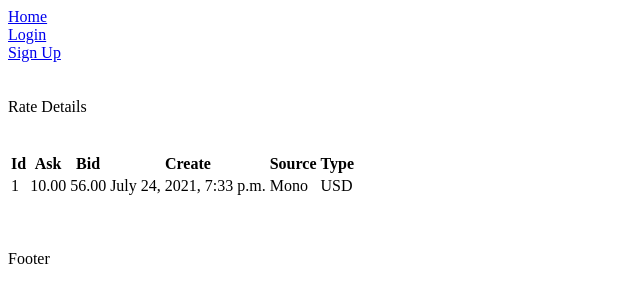
After one commit to MischaelT/pr_AgregateIt, a Django app: page /rate/details/1/ in a window 1280 px wide. The commit adds this page. Shown: the top 303 px of the page, without its empty margins (0-640 px from the left). Run offline with Django 3.2, Linux system fonts and the light colour scheme; data comes from the database, SQL or seed files in the repository; both versions use the stored data as it was after the commit.

Commit message:
8-th homework+classwork: created Source Model, CRUD methods was implemented for rate model and source model

```diff
--- a/app/currency/models.py
+++ b/app/currency/models.py
@@ -14,4 +14,10 @@ class ContactUs(models.Model):
     subject = models.CharField(max_length=128)
     message = models.TextField()
 
+
+class Source(models.Model):
+    name = models.CharField(max_length=64)
+    source_url = models.CharField(max_length=256)
+
+
 # оставшиеся симфолы заменяются пробелами
--- a/app/currency/templates/includes/footer.html
+++ b/app/currency/templates/includes/footer.html
@@ -1 +1,5 @@
-<p>Footer</p>
+<footer>
+    <br>
+    <br>
+    <p>Footer</p>
+</footer>
--- a/app/currency/templates/includes/navbar.html
+++ b/app/currency/templates/includes/navbar.html
@@ -1,5 +1,5 @@
 <div>
-    <div><a href='../../indeх/'>Home</a></div>
+    <div><a href='../indeх/'>Home</a></div>
     <div><a href='/'>Login</a></div>
     <div><a href='/'>Sign Up</a></div>
 </div>
--- /dev/null
+++ b/app/currency/templates/rate_details.html
@@ -0,0 +1,35 @@
+{% extends 'base.html' %}
+
+{% block main_content %}
+<br>
+<br>
+Rate Details
+<br>
+<br>
+<br>
+
+<table>
+
+    <tr>
+        <th>Id</th>
+        <th>Ask</th>
+        <th>Bid</th>
+        <th>Create</th>
+        <th>Source</th>
+        <th>Type</th>
+    </tr>
+    <tr>
+        <td>{{object.id}}</td>
+        <td>{{object.ask}}</td>
+        <td>{{object.bid}}</td>
+        <td>{{object.created}}</td>
+        <td>{{object.bank_name}}</td>
+        <td>{{object.currency_name}}</td>
+    </tr>
+</table>
+
+
+
+
+
+{% endblock %}
--- a/app/currency/views.py
+++ b/app/currency/views.py
@@ -1,6 +1,8 @@
-from currency.models import ContactUs, Rate
+from currency.forms import RateForm, SourceForm
+from currency.models import ContactUs, Rate, Source
 
-from django.shortcuts import render
+from django.http.response import HttpResponseRedirect
+from django.shortcuts import get_object_or_404, render
 
 
 def index(request):
@@ -23,3 +25,136 @@ def rate_list(request):
     context = {'rate_list': rates_objects}
 
     return render(request, 'rate_list.html', context=context)
+
+
+def create_rate(request):
+
+    if request.method == 'POST':
+
+        form = RateForm(request.POST)
+
+        if form.is_valid():
+            form.save()
+            return HttpResponseRedirect('/rate/list/')
+
+    elif request.method == 'GET':
+        form = RateForm()
+
+    context = {
+        'form': form,
+    }
+
+    return render(request, 'create_rate.html', context=context)
+
+
+def delete_rate(request, rate_id):
+    rate = get_object_or_404(Rate, id=rate_id)
+
+    if request.method == 'POST':
+        rate.delete()
+        return HttpResponseRedirect('/rate/list/')
+
+    context = {
+        'object': rate,
+    }
+
+    return render(request, 'delete_rate.html', context=context)
+
+
+def update_rate(request, rate_id):
+    rate = get_object_or_404(Rate, id=rate_id)
+
+    if request.method == 'POST':
+        # форма заполняется данными, которые уже есть в БД
+        form = RateForm(request.POST, instance=rate)
+        if form.is_valid():
+            form.save()
+            return HttpResponseRedirect('/rate/list/')
+    elif request.method == 'GET':
+        form = RateForm(instance=rate)
+
+    context = {
+        'form': form,
+    }
+
+    return render(request, 'update_rate.html', context=context)
+
+
+def get_rate_details(request, rate_id):
+
+    rate = get_object_or_404(Rate, id=rate_id)
+    context = {
+        'object': rate,
+    }
+    return render(request, 'rate_details.html', context=context)
+
+
+def source_list(request):
+
+    source_objects = Source.objects.all()
+
+    context = {'source_list': source_objects}
+
+    return render(request, 'source_list.html', context=context)
+
+
+def create_source(request):
+
+    if request.method == 'POST':
+
+        form = SourceForm(request.POST)
+
+        if form.is_valid():
+            form.save()
+            return HttpResponseRedirect('/source/list/')
+
+    elif request.method == 'GET':
+        form = SourceForm()
+
+    context = {
+        'form': form,
+    }
+
+    return render(request, 'create_source.html', context=context)
+
+
+def delete_source(request, source_id):
+    source = get_object_or_404(Source, id=source_id)
+
+    if request.method == 'POST':
+        source.delete()
+        return HttpResponseRedirect('/source/list/')
+
+    context = {
+        'object': source,
+    }
+
+    return render(request, 'delete_source.html', context=context)
+
+
+def update_source(request, source_id):
+    source = get_object_or_404(Source, id=source_id)
+
+    if request.method == 'POST':
+        # форма заполняется данными, которые уже есть в БД
+        form = SourceForm(request.POST, instance=source)
+        if form.is_valid():
+            form.save()
+            return HttpResponseRedirect('/source/list/')
+    elif request.method == 'GET':
+        form = SourceForm(instance=source)
+
+    context = {
+        'form': form,
+    }
+
+    return render(request, 'update_source.html', context=context)
+
+
+def get_source_details(request, source_id):
+
+    source = get_object_or_404(Source, id=source_id)
+    context = {
+        'object': source,
+    }
+    return render(request, 'source_details.html', context=context)
--- a/app/settings/urls.py
+++ b/app/settings/urls.py
@@ -1,4 +1,17 @@
-from currency.views import get_contact_us, index, rate_list
+from currency.views import (
+    create_rate,
+    create_source,
+    delete_rate,
+    delete_source,
+    get_contact_us,
+    get_rate_details,
+    get_source_details,
+    index,
+    rate_list,
+    source_list,
+    update_rate,
+    update_source,
+)
 
 from django.contrib import admin
 from django.urls import path
@@ -9,5 +22,13 @@ urlpatterns = [
     path('index/', index),
     path('contactUs/', get_contact_us),
     path('rate/list/', rate_list),
-
+    path('rate/create/', create_rate),
+    path('rate/details/<int:rate_id>/', get_rate_details),
+    path('rate/update/<int:rate_id>/', update_rate),
+    path('rate/delete/<int:rate_id>/', delete_rate),
+    path('source/list/', source_list),
+    path('source/create/', create_source),
+    path('source/details/<int:source_id>/', get_source_details),
+    path('source/update/<int:source_id>/', update_source),
+    path('source/delete/<int:source_id>/', delete_source),
 ]
```
Also changed, not shown: app/currency/forms.py (added, +23 -0 lines), app/currency/templates/create_rate.html (added, +20 -0 lines), app/currency/templates/create_source.html (added, +20 -0 lines), app/currency/templates/delete_rate.html (added, +16 -0 lines), app/currency/templates/delete_source.html (added, +16 -0 lines), app/currency/templates/rate_list.html (+13 -1 lines), app/currency/templates/source_details.html (added, +16 -0 lines), app/currency/templates/source_list.html (added, +37 -0 lines), app/currency/templates/update_rate.html (added, +19 -0 lines), app/currency/templates/update_source.html (added, +19 -0 lines), app/currency/migrations/0004_source.py (added), app/db.sqlite3.
